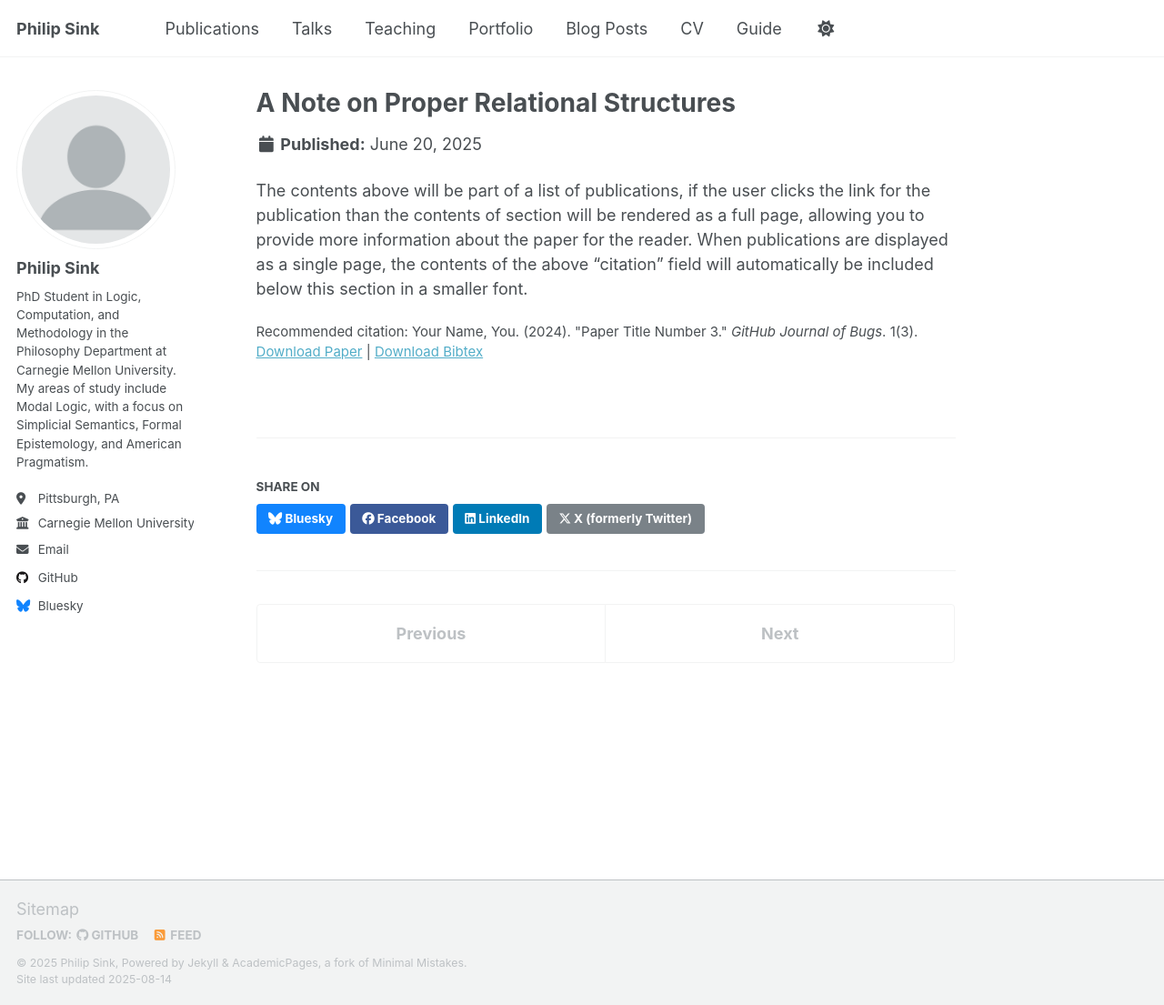
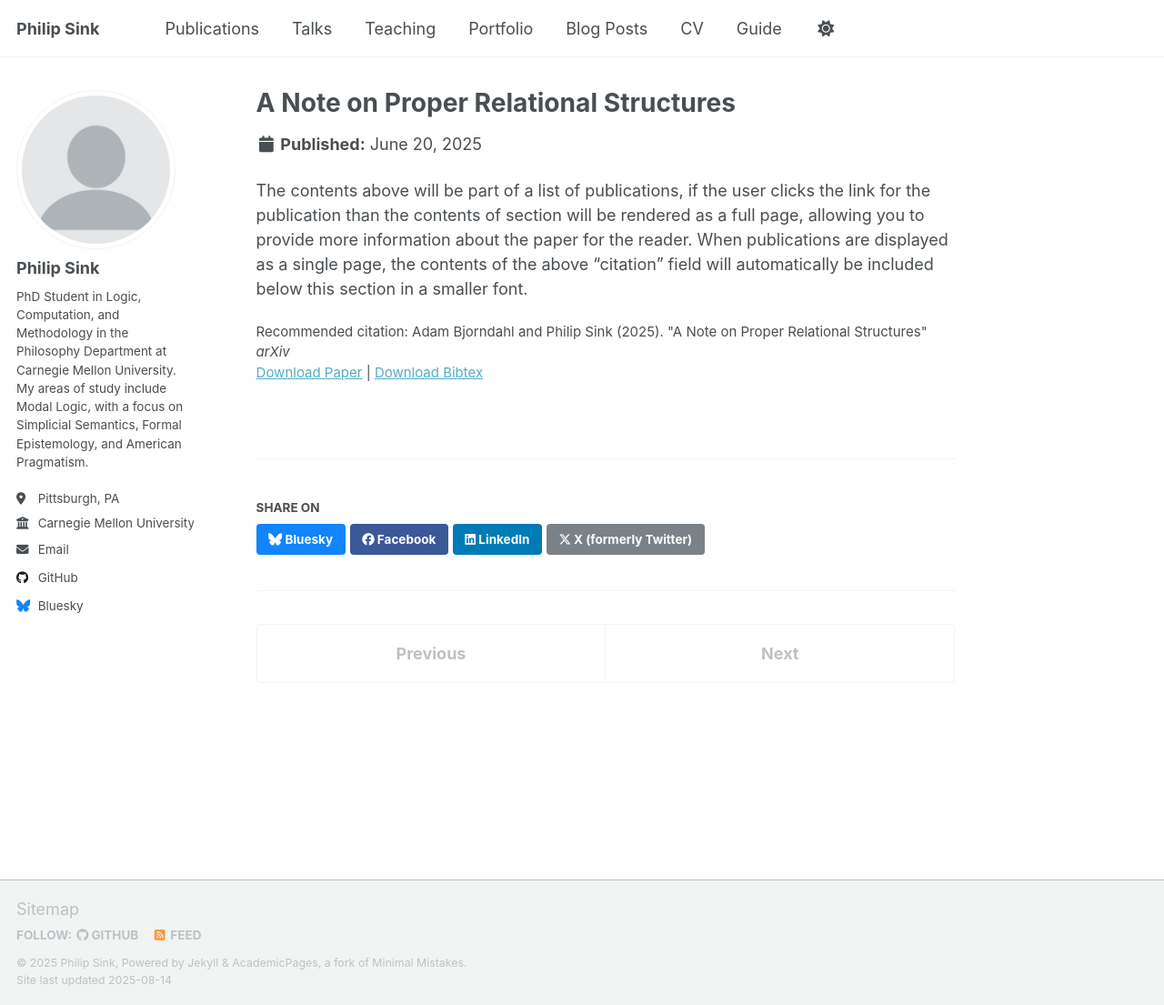
Before and after one commit to Philip-Sink/Philip-Sink.github.io, a Jekyll site: the page built from _publications/2009-10-01-paper-title-number-1.md, in a window 1280 px wide and 1105 px high. Shown: the whole window at 91% size. Built offline with Jekyll 4.4.1, drawn with Linux system fonts in a browser that asks for light colours; a script that is not in the unit is left out.

Commit message:
Update 2009-10-01-paper-title-number-1.md

```diff
--- a/_publications/2009-10-01-paper-title-number-1.md
+++ b/_publications/2009-10-01-paper-title-number-1.md
@@ -8,6 +8,6 @@ date: 2025-06-20
 slidesurl:
 paperurl: 'https://arxiv.org/abs/2506.17142'
 bibtexurl: 'https://arxiv.org/abs/2506.17142'
-citation: 'Your Name, You. (2024). &quot;Paper Title Number 3.&quot; <i>GitHub Journal of Bugs</i>. 1(3).'
+citation: 'Adam Bjorndahl and Philip Sink (2025). &quot;A Note on Proper Relational Structures&quot; <i>arXiv</i> '
 ---
 The contents above will be part of a list of publications, if the user clicks the link for the publication than the contents of section will be rendered as a full page, allowing you to provide more information about the paper for the reader. When publications are displayed as a single page, the contents of the above "citation" field will automatically be included below this section in a smaller font.
```
